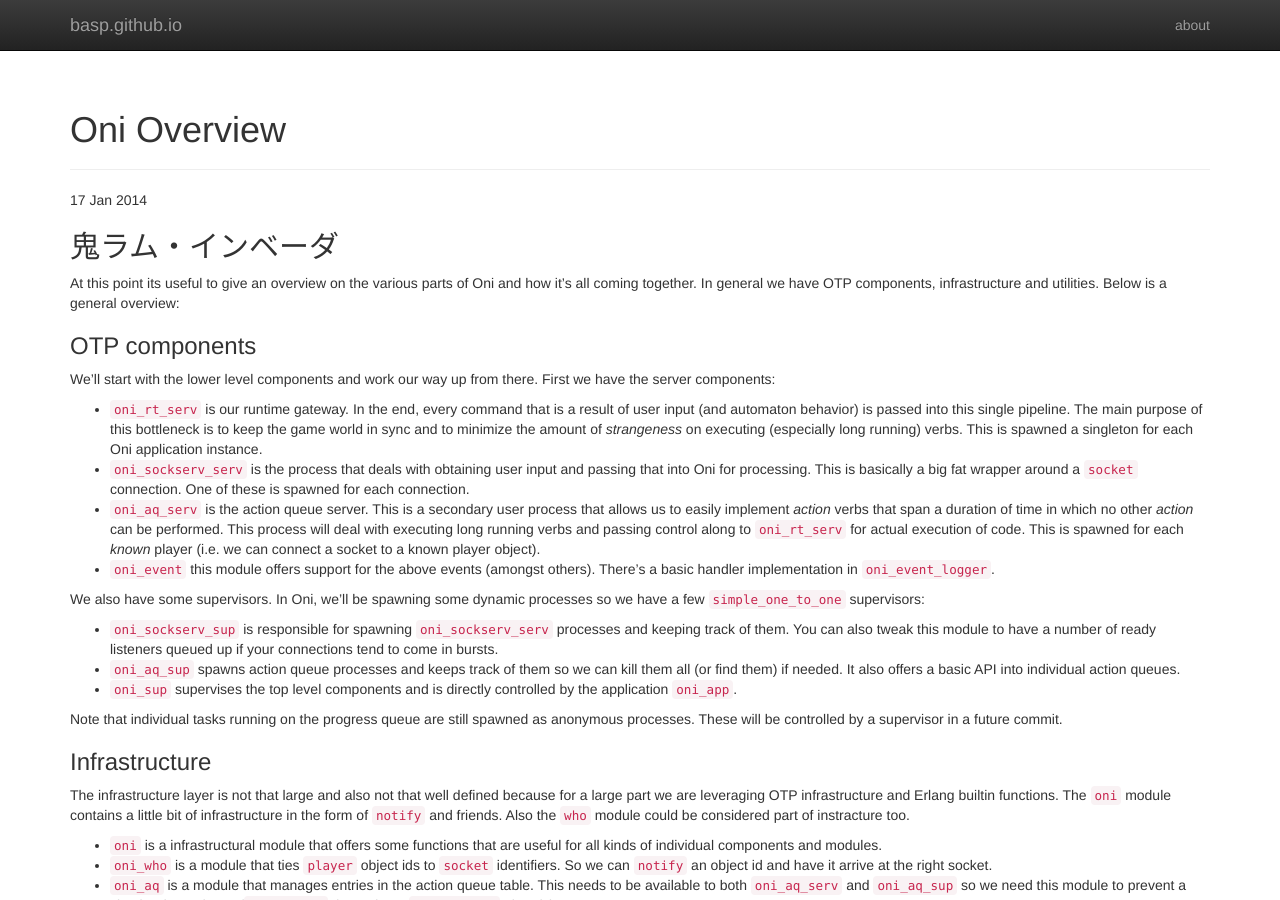
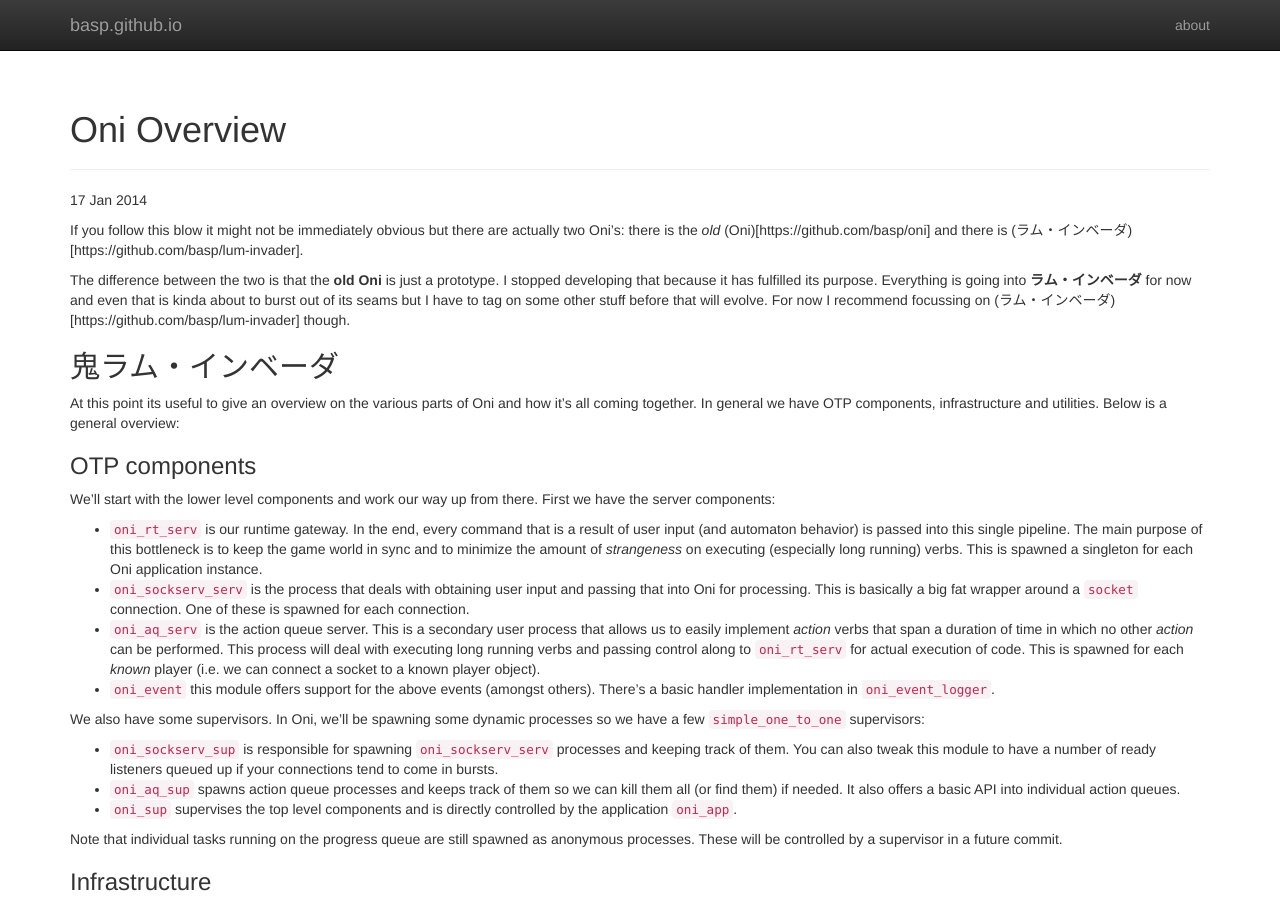
Before and after one commit to basp/basp.github.io, a Jekyll site: the page built from _posts/2014-01-17-oni-an-overview.md, in a window 1280 px wide and 900 px high. Built offline with Jekyll 4.4.1, drawn with Linux system fonts in a browser that asks for light colours; nearby versions of some CDN libraries; Markdown is read by kramdown in place of the engine named in the settings.

Commit message:
Overview post tweaks

```diff
--- a/_posts/2014-01-17-oni-an-overview.md
+++ b/_posts/2014-01-17-oni-an-overview.md
@@ -3,6 +3,10 @@ layout: post
 title: "Oni Overview"
 tags: [dev, moo, oni]
 ---
+If you follow this blow it might not be immediately obvious but there are actually two Oni's: there is the _old_ (Oni)[https://github.com/basp/oni] and there is (ラム・インベーダ)[https://github.com/basp/lum-invader].
+
+The difference between the two is that the __old Oni__ is just a prototype. I stopped developing that because it has fulfilled its purpose. Everything is going into __ラム・インベーダ__ for now and even that is kinda about to burst out of its seams but I have to tag on some other stuff before that will evolve. For now I recommend focussing on (ラム・インベーダ)[https://github.com/basp/lum-invader] though.
+
 ## 鬼ラム・インベーダ
 At this point its useful to give an overview on the various parts of Oni and how it's all coming together. In general we have OTP components, infrastructure and utilities. Below is a general overview:
 
```
